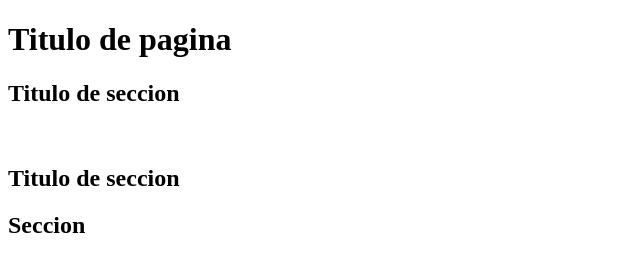
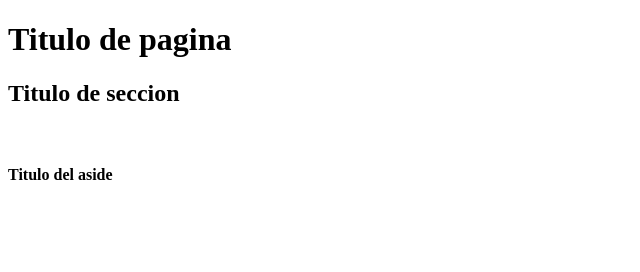
Before and after one commit to SIgnacioRoccuzzo/git_remoto, a plain HTML site: page index.html in a window 1280 px wide. Shown: the whole page, without its empty margins (0-640 px from the left). Drawn offline with Linux system fonts and the light colour scheme.

Commit message:
aside titulo

```diff
--- a/index.html
+++ b/index.html
@@ -16,12 +16,8 @@
 <figure>
     <img src="./images/g-architecture.jpg" alt="">
 </figure>
-<section>
-    <h2>Titulo de seccion</h2>
-</section>
 
-<section>
-    <h2>Seccion</h2>
-</section>
-
+    <aside>
+        <h4>Titulo del aside</h4>
+    </aside>
 </html>
```
